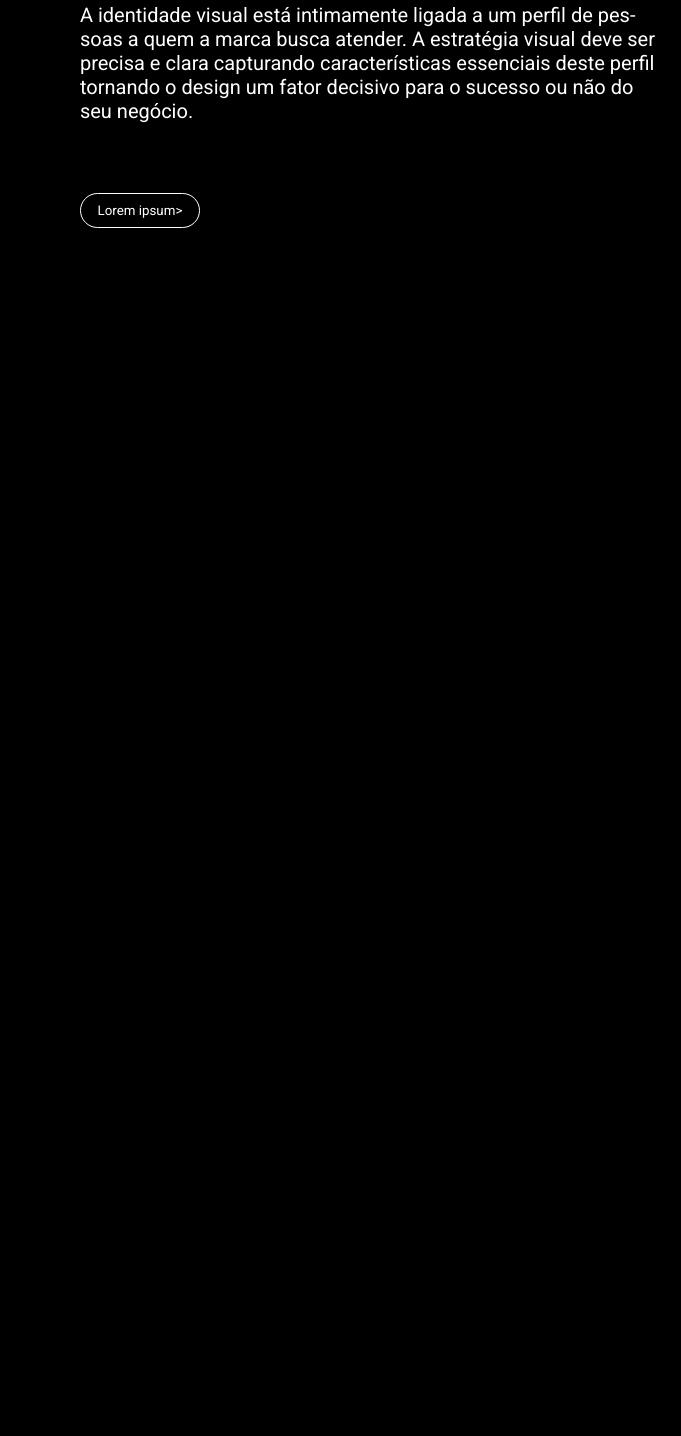
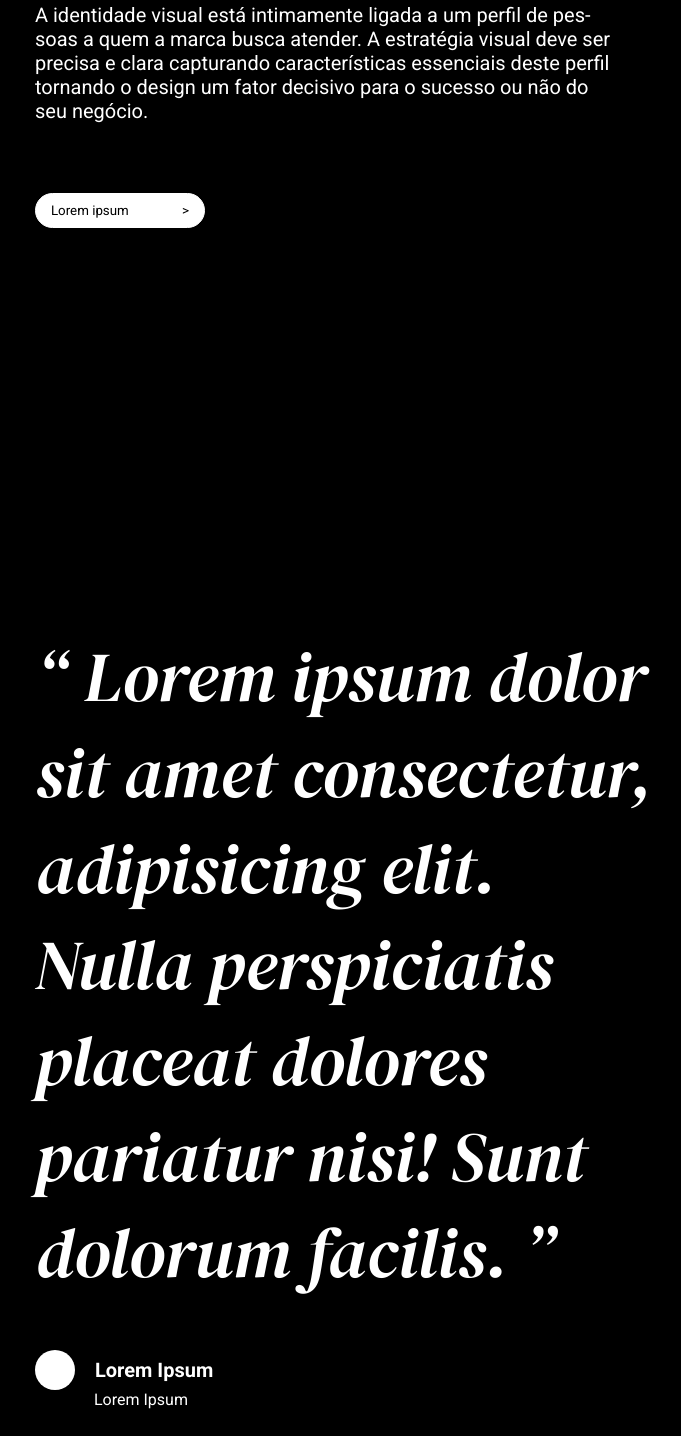
Before and after one commit to edcruz29/ros, a plain HTML site: page index.html in a window 1280 px wide. Shown: the part 1364-2800 px from the top of the page, without its empty margins (225-906 px from the left). Before the commit the page ends 1742 px from the top, so only its background shows below. Drawn offline with Linux system fonts and the light colour scheme; a web font is replaced by a local one.

Commit message:
mais umas sessão

```diff
--- a/assets/css/style.css
+++ b/assets/css/style.css
@@ -43,7 +43,7 @@
 
 
 }
-.main, .propaganda{
+.main, .propaganda, .depoimentos{
     display: flex;
     justify-content: flex-end;
     align-items: center;
@@ -69,6 +69,8 @@
 .main__subtitulo__wrapper{
     margin-top: 150px;
     padding-left: 30px;
+    max-width: 650px;
+    width: 100%;
 }
 .main__subtitulo{
     color: white;
@@ -88,3 +90,50 @@
     color: white;
     cursor: pointer;
 }
+.main__button--style{
+    margin-top: 70px;
+    margin-bottom:150px ;
+    height: 35px;
+    width: 170px;
+    border-radius: 20px;
+    border: 1px solid white;
+    background-color: white;
+    color: black;
+    cursor: pointer;
+}
+.main__button--style--ajuste{
+    margin-left: 50px;
+}
+.depoimentos__titulo{
+    color: white;
+    font-size: 70px;
+    max-width: 700px;
+    font-family: 'DM Serif Display', serif;
+    font-style: italic;
+    font-weight: 400;
+}
+.foto__depoimento{
+
+    width: 40px;
+    height: 40px;
+    border-radius: 50%;
+    background-color: white;
+    margin-right: 20px;
+}
+.nome__depoimento{
+color: white;
+font-size: 20px;
+font-weight: bold;
+}
+.nome__subtitulo{
+    color: white;
+    margin-left: 59px;
+}
+.depoimento_wrapper{
+    display: flex;
+    align-items: center;
+    margin-top: 50px;
+}
+.destaque__bg{
+
+}
--- a/index.html
+++ b/index.html
@@ -1,14 +1,17 @@
 <!DOCTYPE html>
 <html lang="en">
   <head>
-    <meta charset="UTF-8">
-    <meta http-equiv="X-UA-Compatible" content="IE=edge">
-    <meta name="viewport" content="width=device-width, initial-scale=1.0">
-    <link rel="preconnect" href="https://fonts.googleapis.com">
-<link rel="preconnect" href="https://fonts.gstatic.com" crossorigin>
-<link href="https://fonts.googleapis.com/css2?family=DM+Serif+Display:ital@0;1&family=DM+Serif+Text:ital@0;1&family=Roboto:ital,wght@0,400;0,700;1,400&display=swap" rel="stylesheet">
-<link rel="stylesheet" href="./assets/css/variaveis.css">
-<link rel="stylesheet" href="./assets/css/style.css">
+    <meta charset="UTF-8" />
+    <meta http-equiv="X-UA-Compatible" content="IE=edge" />
+    <meta name="viewport" content="width=device-width, initial-scale=1.0" />
+    <link rel="preconnect" href="https://fonts.googleapis.com" />
+    <link rel="preconnect" href="https://fonts.gstatic.com" crossorigin />
+    <link
+      href="https://fonts.googleapis.com/css2?family=DM+Serif+Display:ital@0;1&family=DM+Serif+Text:ital@0;1&family=Roboto:ital,wght@0,400;0,700;1,400&display=swap"
+      rel="stylesheet"
+    />
+    <link rel="stylesheet" href="./assets/css/variaveis.css" />
+    <link rel="stylesheet" href="./assets/css/style.css" />
     <title>Ros</title>
   </head>
   <body class="body">
@@ -19,36 +22,91 @@
             <h2 class="nav__logo__titulo">ros</h2>
           </div>
           <ul class="nav__lista">
-                    <li class="nav__lista__itens"><a href="" class="nav__lista__links">Projetos</a></li>
-                    <li class="nav__lista__itens"><a href="" class="nav__lista__links">Começo</a></li>
-                    <li class="nav__lista__itens"><a href="" class="nav__lista__links">Quem Somos</a></li>
-                    <li class="nav__lista__itens"><a href="" class="nav__lista__links">Contato</a></li>
+            <li class="nav__lista__itens">
+              <a href="" class="nav__lista__links">Projetos</a>
+            </li>
+            <li class="nav__lista__itens">
+              <a href="" class="nav__lista__links">Começo</a>
+            </li>
+            <li class="nav__lista__itens">
+              <a href="" class="nav__lista__links">Quem Somos</a>
+            </li>
+            <li class="nav__lista__itens">
+              <a href="" class="nav__lista__links">Contato</a>
+            </li>
           </ul>
         </nav>
       </header>
     </div>
     <section class="main">
       <div class="main__banner">
-            <h1 class="main__titulo">Somos um estúdio criativo, <span class="main__titulo__destaque">construimos valor</span>  <span class="main__titulo__destaque">e vantagem competitiva </span> através do design.</h1>
+        <h1 class="main__titulo">
+          Somos um estúdio criativo,
+          <span class="main__titulo__destaque">construimos valor</span>
+          <span class="main__titulo__destaque">e vantagem competitiva </span>
+          através do design.
+        </h1>
         <div class="main__subtitulo__wrapper">
-                <h3 class="main__subtitulo">Projetamos experiências visuais com significado, clareza e</h3>
-                <h3 class="main__subtitulo">intenção tornando a sua marca memorável para as pessoas.</h3>
+          <p class="main__subtitulo">
+            Projetamos experiências visuais com significado, clareza e
+          </p>
+          <p class="main__subtitulo">
+            intenção tornando a sua marca memorável para as pessoas.
+          </p>
           <button type="submit" class="main__button">Saiba mais</button>
         </div>
       </div>
     </section>
-    <Section class="propaganda">
+    <section class="propaganda">
       <div class="main__banner">
-            <h1 class="main__titulo">Torne a <span class="main__titulo__destaque">sua marca parte </span>  <span class="main__titulo__destaque">integrante da vida </span>do seu consumidor.</h1>
+        <h1 class="main__titulo">
+          Torne a <span class="main__titulo__destaque">sua marca parte </span>
+          <span class="main__titulo__destaque">integrante da vida </span>do seu
+          consumidor.
+        </h1>
         <div class="main__subtitulo__wrapper">
-                <p class="main__subtitulo">A identidade visual está intimamente ligada a um perfil de pes-</p>
-                <p class="main__subtitulo">soas a quem a marca busca atender. A estratégia visual deve ser</p>
-                <p class="main__subtitulo">precisa e clara capturando características essenciais deste perfil</p>
-                <p class="main__subtitulo">tornando o design um fator decisivo para o sucesso ou não do</p>
+          <p class="main__subtitulo">
+            A identidade visual está intimamente ligada a um perfil de pes-
+          </p>
+          <p class="main__subtitulo">
+            soas a quem a marca busca atender. A estratégia visual deve ser
+          </p>
+          <p class="main__subtitulo">
+            precisa e clara capturando características essenciais deste perfil
+          </p>
+          <p class="main__subtitulo">
+            tornando o design um fator decisivo para o sucesso ou não do
+          </p>
           <p class="main__subtitulo">seu negócio.</p>
-                <button type="submit" class="main__button">Lorem ipsum></button>
+          <button type="submit" class="main__button--style">
+            Lorem ipsum <span class="main__button--style--ajuste"> > </span>
+          </button>
         </div>
       </div>
-    </Section>
+    </section>
+    <section class="depoimentos">
+        <div class="main__subtitulo__wrapper">
+            <h2 class="depoimentos__titulo"><q class="depoimentos__titulo"> Lorem ipsum dolor sit amet consectetur, adipisicing elit. Nulla perspiciatis placeat dolores pariatur nisi! Sunt dolorum facilis. </q></h2>
+            <div class="depoimento_wrapper">
+                <div class="foto__depoimento"></div>
+                <p class="nome__depoimento">Lorem Ipsum</p>
+            </div>
+            <p class="nome__subtitulo">Lorem Ipsum</p>
+        </div>
+    </section>
+    <section class="destaque">
+        <div class="destaque__bg">
+            <div class="destaque__wrapper">
+                <h2 class="destaque__titulo">Localled</h2>
+                <p class="destaque__subtitulo">Projeto Destaque</p>
+            </div>
+            <div class="destaque__comentario">
+                <p class="destaque__comentario__texto">A Localled é uma empresa familiar especialista em projetos de</p>
+                <p class="destaque__comentario__texto">iluminação, seja residencial ou comercial que visa sempre entre-</p>
+                <p class="destaque__comentario__texto">gar um excelente atendimento.</p>
+                <button type="submit" class="main__button">Veja o projeto</button>
+            </div>
+        </div>
+    </section>
   </body>
 </html>
```
Also changed, not shown: 1 other file. Lines whose indentation alone changed are shown as unchanged.
